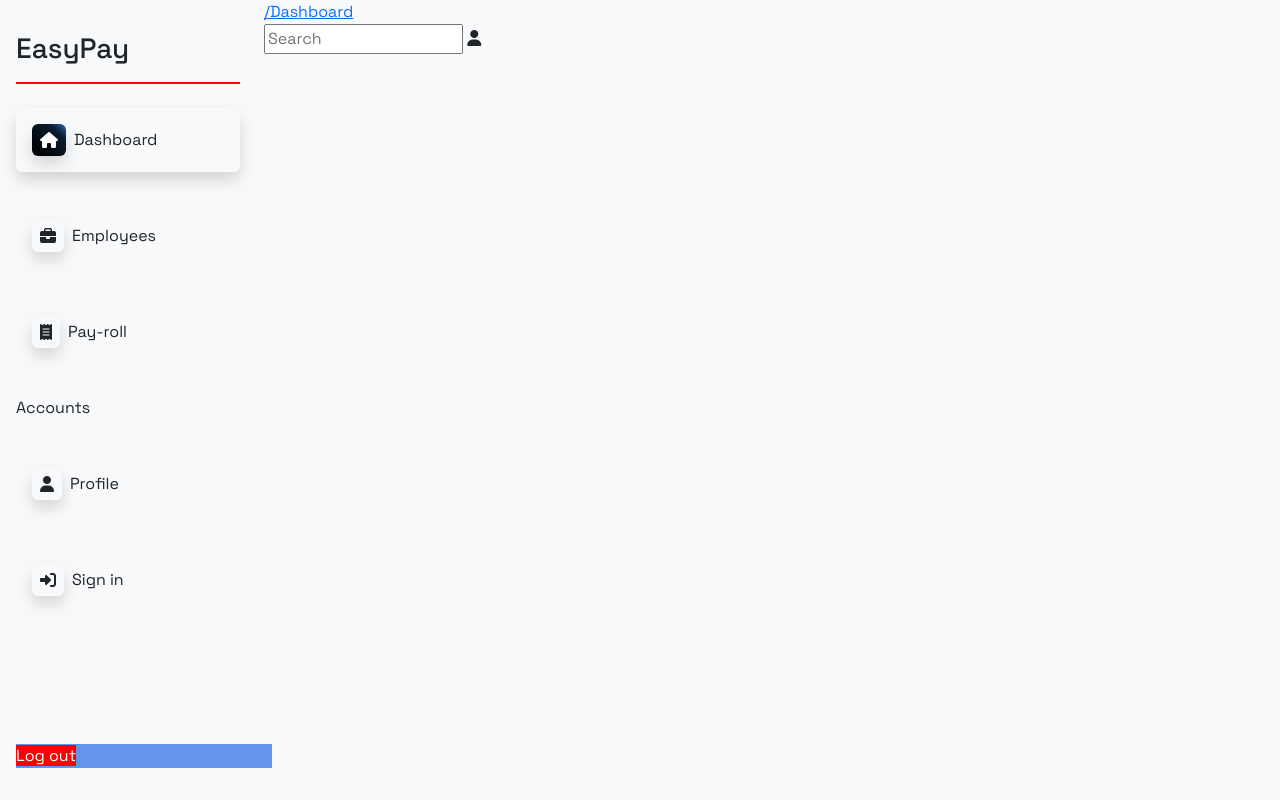
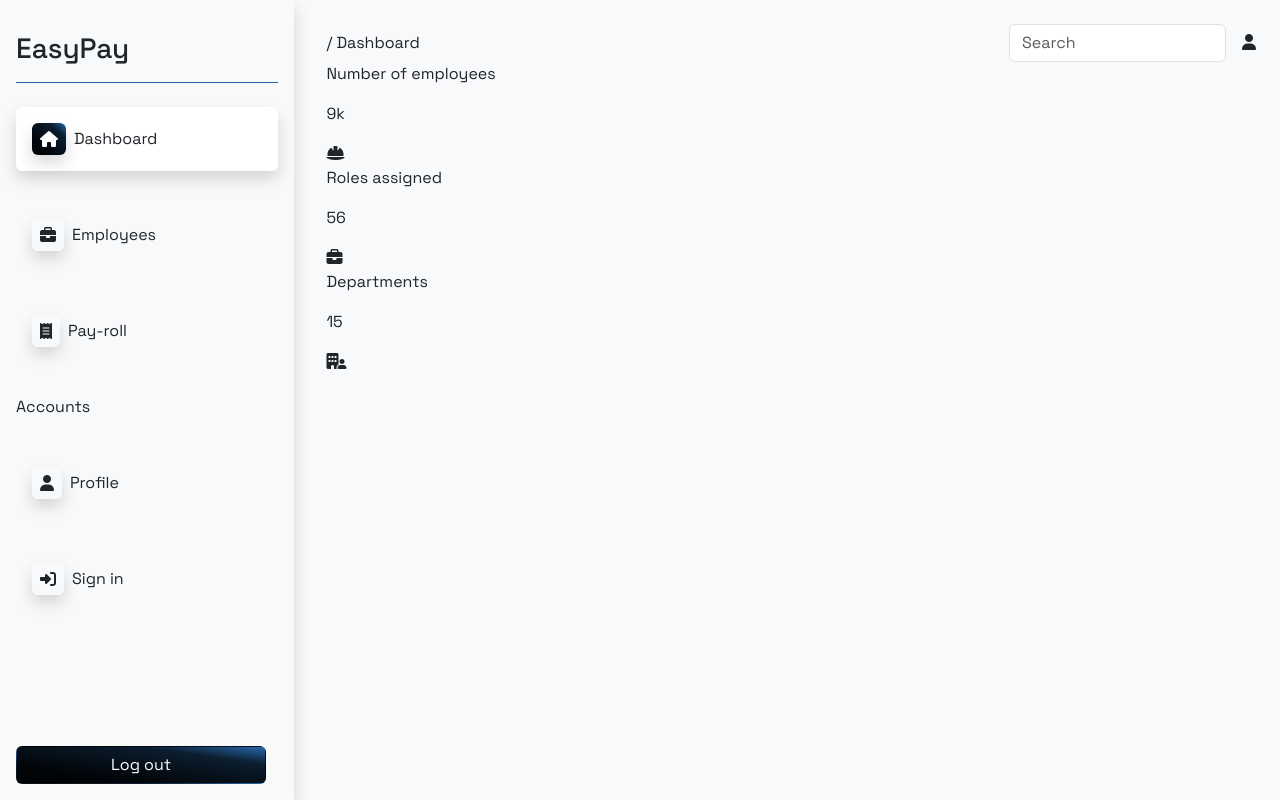
Before and after one commit to EZE-RICHARD/pay-rollmanagement-system, a plain HTML site: page dashboard.html in a window 1280 px wide. Drawn offline with nearby package versions, Linux system fonts and the light colour scheme.

Commit message:
changes are being made

```diff
--- a/dashboard.html
+++ b/dashboard.html
@@ -18,12 +18,16 @@
       referrerpolicy="no-referrer"
     />
     <link rel="stylesheet" href="./dist/styles/main.css" />
+    <script src="./dist/script/script.js" defer></script>
     <title>Document</title>
   </head>
   <body>
     <div class="dash_Box">
-      <section class="menu">
-        <aside class="">
+      <i class="fa-solid fa-list toggle_btn text-white p-3 h3 shadow"></i>
+
+      <!-- side menu -->
+      <section class="side_menu ">
+        <div class="aside shadow toggle_side">
           <header class="brand h3">EasyPay</header>
           <nav class="nav_menu mt-4">
             <a
@@ -53,28 +57,61 @@
               ><i class="fa-solid fa-right-to-bracket p-2 text-dark rounded shadow"></i>Sign in</a
             >
           </nav>
-          <footer class="log_btn">
-            <a href="javascript:void(0)" class="text-decoration-none text-white text-center jaja"
-              >Log out</a
-            >
-          </footer>
-        </aside>
+         <footer class="foot ">
+          <a href="" class="btn log_btn text-decoration-none text-white">Log out</a>
+         </footer>
+        </div>
       </section>
 
-      <section class="main">
+      <!-- main section -->
+      <section class="main p-4">
         <main>
-          <header>
-            <a href="javascript:void(0)">/Dashboard</a>
-            <div>
+          <header class="head_nav d-md-flex justify-content-between align-items-center">
+            <a href="javascript:void(0)" class="text-decoration-none text-dark">/ Dashboard</a>
+            <div class="d-flex align-items-center gap-3">
               <input
                 type="search"
                 name="search"
                 id="dearch"
                 placeholder="Search"
+                class="form-control"
               />
-              <i class="fa-solid fa-user"></i>
+              <a href="" class="text-decoration-none text-dark"><i class="fa-solid fa-user"></i></a>
             </div>
           </header>
+
+          <section class="summary_info">
+
+            <div class="info">
+              <span>
+                <p>Number of employees</p>
+                <p>9<span>k</span></p>
+              </span>
+              <i class="fa-solid fa-helmet-safety"></i>
+            </div>
+
+            <div class="info">
+
+              <span>
+                <p>Roles assigned</p>
+                <p>56</p>
+              </span>
+              <i class="fa-solid fa-briefcase"></i>
+
+            </div>
+
+            <div class="info">
+
+              <span>
+                <p>Departments</p>
+                <p>15</p>
+              </span>
+              <i class="fa-solid fa-building-user"></i>
+
+            </div>
+
+          </section>
+
         </main>
       </section>
     </div>
--- /dev/null
+++ b/dist/script/script.js
@@ -0,0 +1,7 @@
+
+const toggleSideBar = document.querySelector('.toggle_btn');
+const sideBar = document.querySelector('.aside');
+
+toggleSideBar.addEventListener('click', () => {
+    sideBar.classList.toggle('toggle_side');
+});
--- a/dist/styles/components/dash-home/dash-home.css
+++ b/dist/styles/components/dash-home/dash-home.css
@@ -11,62 +11,92 @@ body {
 @media (min-width: 850px) {
   .dash_Box {
     display: grid;
-    grid: "sidebar body" 1fr/20% 1fr;
+    grid: "sidebar body" 1fr/23% 1fr;
     gap: 8px;
   }
 }
-.dash_Box .menu {
+.dash_Box .side_menu {
   grid-area: sidebar;
   position: relative;
-  background-color: brown;
   padding: 1rem 1rem 2rem;
 }
 @media (min-width: 850px) {
-  .dash_Box .menu {
+  .dash_Box .side_menu {
     padding: 0;
   }
 }
-.dash_Box .menu aside {
+.dash_Box .side_menu .aside {
   width: 80%;
   height: 95vh;
   border-radius: 0.5rem;
   padding: 1rem;
   background-color: #fff;
   position: absolute;
+  transition: transform 0.3s ease-in-out;
 }
 @media (min-width: 850px) {
-  .dash_Box .menu aside {
+  .dash_Box .side_menu .aside {
     height: 100%;
-    width: 20%;
+    width: 23%;
     position: fixed;
     background-color: #F8F9FA;
     border-radius: 0;
   }
 }
-.dash_Box .menu aside .brand {
+.dash_Box .side_menu .aside .brand {
   padding: 1rem 0 1rem;
-  border-bottom: 2px solid red;
+  border-bottom: 1px solid #2768ab;
 }
-.dash_Box .menu aside .nav_menu {
+.dash_Box .side_menu .aside .nav_menu {
   display: flex;
   flex-direction: column;
   gap: 2rem;
   height: 70vh;
 }
-.dash_Box .menu aside .log_btn {
+.dash_Box .side_menu .aside .foot {
+  position: absolute;
+  bottom: 1rem;
   width: 100%;
-  background-color: cornflowerblue;
-  position: absolute;
-  bottom: 2rem;
-}
-.dash_Box .menu aside .log_btn a {
-  width: 10rem;
-  background-color: red;
 }
 .dash_Box .main {
   grid-area: body;
 }
 
+@media (min-width: 850px) {
+  .active_nav {
+    background-color: #fff;
+  }
+}
 .active_nav i {
   background-image: linear-gradient(to right top, #000000, #020509, #06111b, #0b1d2f, #2768ab);
+}
+
+.log_btn {
+  width: 85%;
+  justify-content: center;
+  background-image: linear-gradient(to right top, #000000, #020509, #06111b, #0b1d2f, #2768ab);
+  display: flex;
+}
+
+.toggle_side {
+  transform: translateX(-50rem);
+}
+@media (min-width: 850px) {
+  .toggle_side {
+    transform: translateX(0);
+  }
+}
+
+.toggle_btn {
+  border-radius: 50%;
+  position: absolute;
+  z-index: 5;
+  bottom: 5rem;
+  right: 2rem;
+  background-image: linear-gradient(to right top, #000000, #020509, #06111b, #0b1d2f, #2768ab);
+}
+@media (min-width: 850px) {
+  .toggle_btn {
+    display: none;
+  }
 }/*# sourceMappingURL=dash-home.css.map */
--- a/dist/styles/components/dash-home/dash-home.scss
+++ b/dist/styles/components/dash-home/dash-home.scss
@@ -8,35 +8,36 @@
     display: grid;
     grid:
       "sidebar body" 1fr
-      / 20% 1fr;
+      / 23% 1fr;
     gap: 8px;
   }
 
-  .menu {
+  .side_menu {
     grid-area: sidebar;
     position: relative;
-    background-color: brown;
     padding: 1rem 1rem 2rem;
     @include laptop{
         padding: 0;
     }
-    aside {
+    .aside {
         width: 80%;
         height: 95vh;
         border-radius: $border-rad;
         padding: 1rem;
         background-color:#fff;
         position: absolute;
+        transition: transform 0.3s ease-in-out;
         @include laptop{
             height: 100%;
-            width: 20%;
+            width: 23%;
             position: fixed;
             background-color: $pale_blue;
+
             border-radius: 0;
         }
         .brand{
             padding: 1rem 0 1rem;
-            border-bottom: 2px solid red;
+            border-bottom: 1px solid $blue;
         }
         .nav_menu{
             display: flex;
@@ -45,16 +46,12 @@
             height: 70vh;
 
         }
-        .log_btn{
-            width: 100%;
-            background-color: cornflowerblue;
-            position: absolute;
-            bottom: 2rem;
-            a{
-                width: 10rem;
-                background-color: red;
-            }
+        .foot{
+          position: absolute;
+          bottom: 1rem;
+          width: 100%;
         }
+
     }
   }
 
@@ -64,7 +61,36 @@
 }
 
 .active_nav{
+  @include laptop{
+    background-color: #fff;
+  }
     i{
         @include gradient;
     }
 }
+
+.log_btn{
+  width: 85%;
+  justify-content: center;
+  @include gradient;
+  display: flex;
+}
+
+.toggle_side{
+  transform: translateX(-50rem);
+  @include laptop{
+    transform: translateX(0);
+  }
+}
+
+.toggle_btn{
+  border-radius: 50%;
+  position: absolute;
+  z-index: 5;
+  bottom: 5rem;
+  right: 2rem;
+  @include gradient;
+  @include laptop{
+    display: none;
+  }
+}
--- a/dist/styles/main.css
+++ b/dist/styles/main.css
@@ -120,62 +120,92 @@ body {
 @media (min-width: 850px) {
   .dash_Box {
     display: grid;
-    grid: "sidebar body" 1fr/20% 1fr;
+    grid: "sidebar body" 1fr/23% 1fr;
     gap: 8px;
   }
 }
-.dash_Box .menu {
+.dash_Box .side_menu {
   grid-area: sidebar;
   position: relative;
-  background-color: brown;
   padding: 1rem 1rem 2rem;
 }
 @media (min-width: 850px) {
-  .dash_Box .menu {
+  .dash_Box .side_menu {
     padding: 0;
   }
 }
-.dash_Box .menu aside {
+.dash_Box .side_menu .aside {
   width: 80%;
   height: 95vh;
   border-radius: 0.5rem;
   padding: 1rem;
   background-color: #fff;
   position: absolute;
+  transition: transform 0.3s ease-in-out;
 }
 @media (min-width: 850px) {
-  .dash_Box .menu aside {
+  .dash_Box .side_menu .aside {
     height: 100%;
-    width: 20%;
+    width: 23%;
     position: fixed;
     background-color: #F8F9FA;
     border-radius: 0;
   }
 }
-.dash_Box .menu aside .brand {
+.dash_Box .side_menu .aside .brand {
   padding: 1rem 0 1rem;
-  border-bottom: 2px solid red;
+  border-bottom: 1px solid #2768ab;
 }
-.dash_Box .menu aside .nav_menu {
+.dash_Box .side_menu .aside .nav_menu {
   display: flex;
   flex-direction: column;
   gap: 2rem;
   height: 70vh;
 }
-.dash_Box .menu aside .log_btn {
+.dash_Box .side_menu .aside .foot {
+  position: absolute;
+  bottom: 1rem;
   width: 100%;
-  background-color: cornflowerblue;
-  position: absolute;
-  bottom: 2rem;
-}
-.dash_Box .menu aside .log_btn a {
-  width: 10rem;
-  background-color: red;
 }
 .dash_Box .main {
   grid-area: body;
 }
 
+@media (min-width: 850px) {
+  .active_nav {
+    background-color: #fff;
+  }
+}
 .active_nav i {
   background-image: linear-gradient(to right top, #000000, #020509, #06111b, #0b1d2f, #2768ab);
+}
+
+.log_btn {
+  width: 85%;
+  justify-content: center;
+  background-image: linear-gradient(to right top, #000000, #020509, #06111b, #0b1d2f, #2768ab);
+  display: flex;
+}
+
+.toggle_side {
+  transform: translateX(-50rem);
+}
+@media (min-width: 850px) {
+  .toggle_side {
+    transform: translateX(0);
+  }
+}
+
+.toggle_btn {
+  border-radius: 50%;
+  position: absolute;
+  z-index: 5;
+  bottom: 5rem;
+  right: 2rem;
+  background-image: linear-gradient(to right top, #000000, #020509, #06111b, #0b1d2f, #2768ab);
+}
+@media (min-width: 850px) {
+  .toggle_btn {
+    display: none;
+  }
 }/*# sourceMappingURL=main.css.map */
```
Also changed, not shown: 2 other files.
